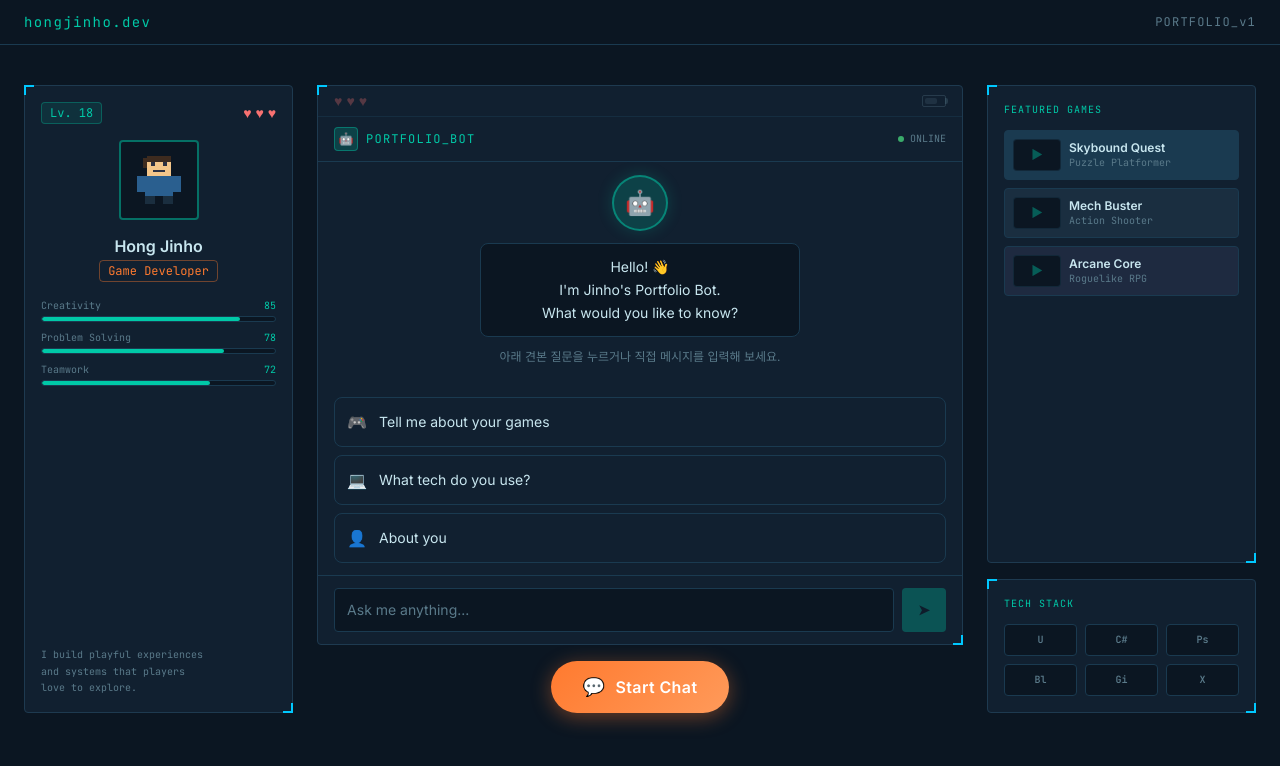
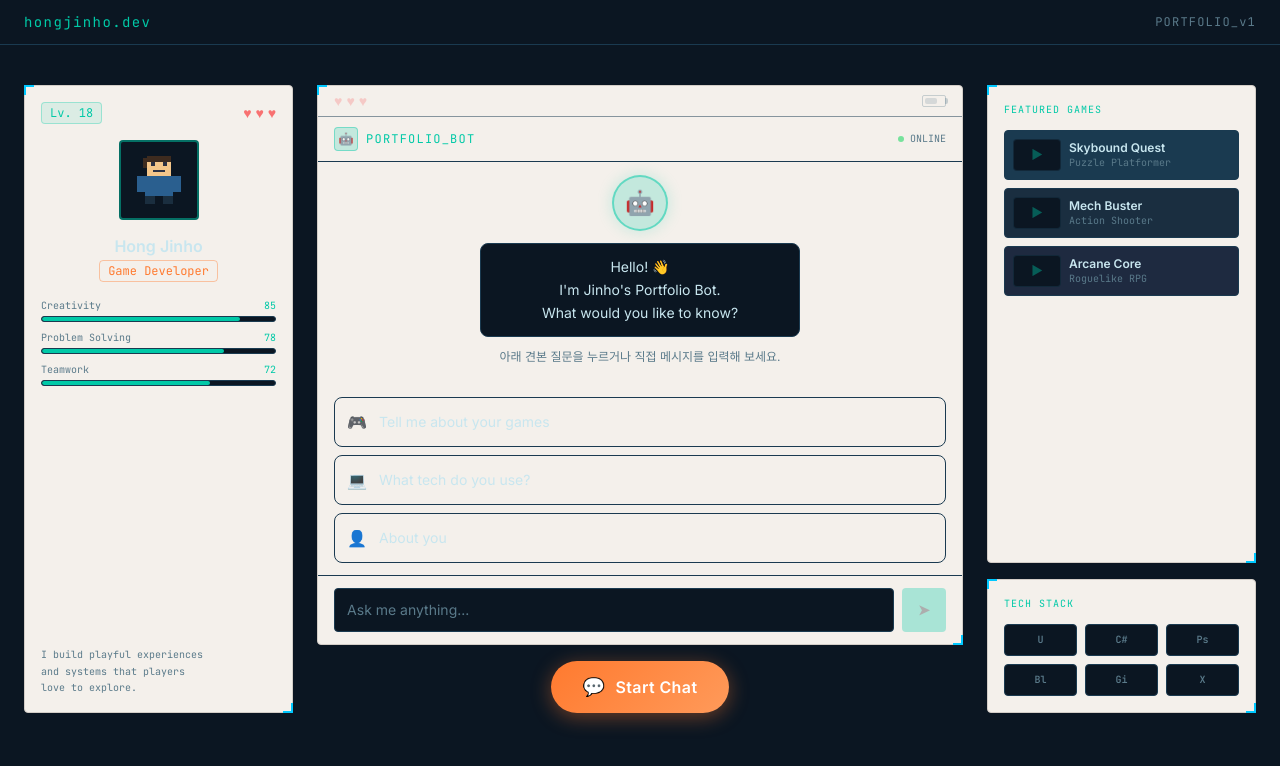
Before and after one commit to mynameisjinhohong/Game-Portfolio, a Next.js app in the folder workspace/: page / in a window 1280 px wide. Shown: the top 766 px of the page. Built offline with nearby package versions, Linux system fonts and the light colour scheme.

Commit message:
GP-44: 디자인 토큰 기준안과 폰트 자산 정리

```diff
--- a/workspace/src/app/globals.css
+++ b/workspace/src/app/globals.css
@@ -67,7 +67,7 @@ h6 {
   font-weight: var(--weight-bold);
   line-height: var(--leading-tight);
   letter-spacing: var(--tracking-tight);
-  color: var(--color-text-white);
+  color: var(--color-text-primary);
 }
 
 h1 {
--- a/workspace/src/styles/tokens.css
+++ b/workspace/src/styles/tokens.css
@@ -1,27 +1,27 @@
 /* ===== Design Tokens — HUD Game Portfolio ===== */
-/* A-04 컨셉 기준: Game HUD 감성 다크 테마 */
+/* A-04 컨셉 기준: 밝은 Soft Cream 배경의 Game HUD 감성 테마 */
 
 :root {
   /* ── Color: Background ── */
-  --color-bg-base: #0b1622;
-  --color-bg-surface: #112030;
-  --color-bg-panel: rgba(10, 25, 45, 0.85);
-  --color-bg-tab: #070f1a;
-  --color-bg-input: rgba(255, 255, 255, 0.04);
-  --color-bg-hover: rgba(255, 255, 255, 0.04);
+  --color-bg-base: #FDFCF7; /* Soft Cream */
+  --color-bg-surface: #F4F0EB; /* Slightly darker cream */
+  --color-bg-panel: rgba(244, 240, 235, 0.85); /* Translucent cream */
+  --color-bg-tab: #E9E3DB; /* Darker cream for tabs */
+  --color-bg-input: rgba(0, 0, 0, 0.04); /* Light transparent dark for input */
+  --color-bg-hover: rgba(0, 0, 0, 0.04); /* Light transparent dark for hover */
 
   /* ── Color: Border ── */
-  --color-border-default: #1e3a50;
+  --color-border-default: #D3CDC7; /* Light grey brown for borders */
   --color-border-accent: var(--color-accent-primary);
 
   /* ── Color: Text ── */
-  --color-text-primary: #cde8f5;
-  --color-text-muted: #6a94b0;
+  --color-text-primary: #36454F; /* Graphite */
+  --color-text-muted: #6C7B8A; /* Muted dark grey */
   --color-text-inverse: #000000;
   --color-text-white: #ffffff;
 
   /* ── Color: Accent ── */
-  --color-accent-primary: #00c8ff;   /* teal-cyan: HUD 강조, 링크, 포커스 */
+  --color-accent-primary: #00c8ff;   /* teal-cyan: HUD 강조, 링크, 포커스 (게임 블루와 유사) */
   --color-accent-secondary: #f4a23a; /* amber: 서브 강조 */
   --color-accent-cta: #f4845a;       /* orange: CTA 버튼 */
   --color-accent-success: #2ecc71;   /* green: 온라인 상태, 완료 */
```
Also changed, not shown: 1 other file (tests, documents, lock files or other folders).
